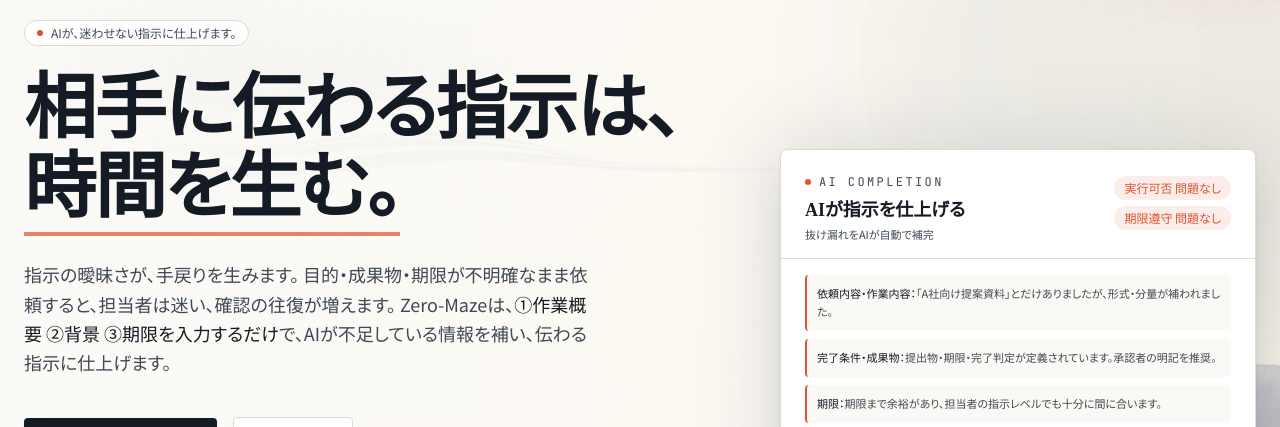
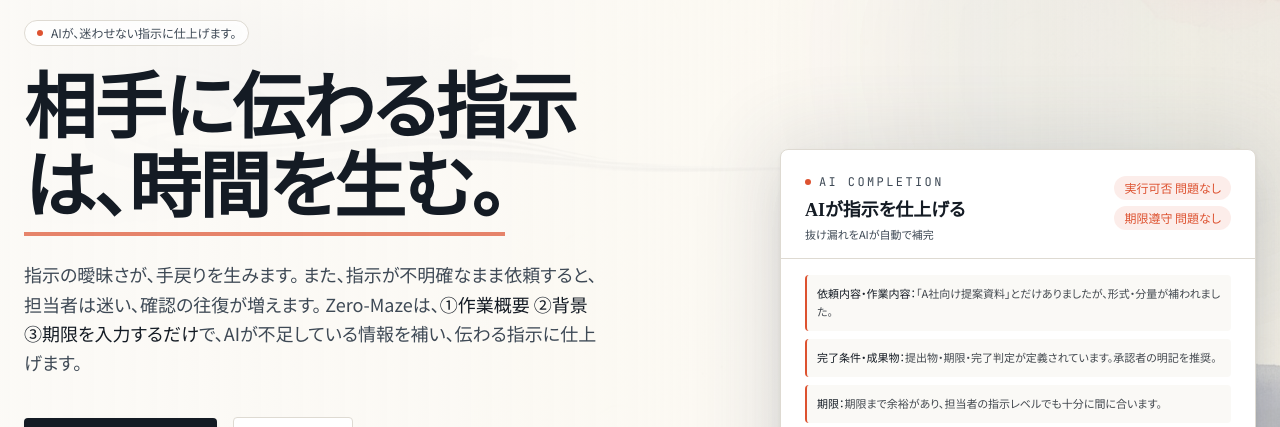
Before and after one commit to AkitsuguWatanabe/Zero-Maze, a Next.js app: page / in a window 1280 px wide. Shown: the part 152-579 px from the top of the page. Built offline with nearby package versions, Linux system fonts and the light colour scheme; no server answers.

Commit message:
H1の折り返し崩れを修正し、Hero本文の項目列挙をProblemセクションと重複しない表現に変更

```diff
--- a/src/app/page.tsx
+++ b/src/app/page.tsx
@@ -38,16 +38,16 @@ export default function HomePage() {
                 AIが、迷わせない指示に仕上げます。
               </div>
               <h1 className="mt-6 font-serif text-5xl font-semibold leading-[1.1] tracking-tight text-foreground md:text-6xl lg:text-7xl">
-                相手に伝わる指示は、
+                相手に伝わる指示
                 <br />
                 <span className="relative inline-block">
-                  時間を生む。
+                  は、時間を生む。
                   <span className="absolute -bottom-2 left-0 h-1 w-full bg-accent/70" />
                 </span>
               </h1>
               <p className="mt-8 max-w-xl text-base leading-relaxed text-muted-foreground md:text-lg">
                 指示の曖昧さが、手戻りを生みます。
-                目的・成果物・期限が不明確なまま依頼すると、担当者は迷い、確認の往復が増えます。
+                また、指示が不明確なまま依頼すると、担当者は迷い、確認の往復が増えます。
                 Zero-Mazeは、<strong className="font-medium text-foreground">①作業概要 ②背景 ③期限を入力するだけ</strong>で、AIが不足している情報を補い、伝わる指示に仕上げます。
               </p>
               <div className="mt-10 flex flex-wrap items-center gap-4">
```
